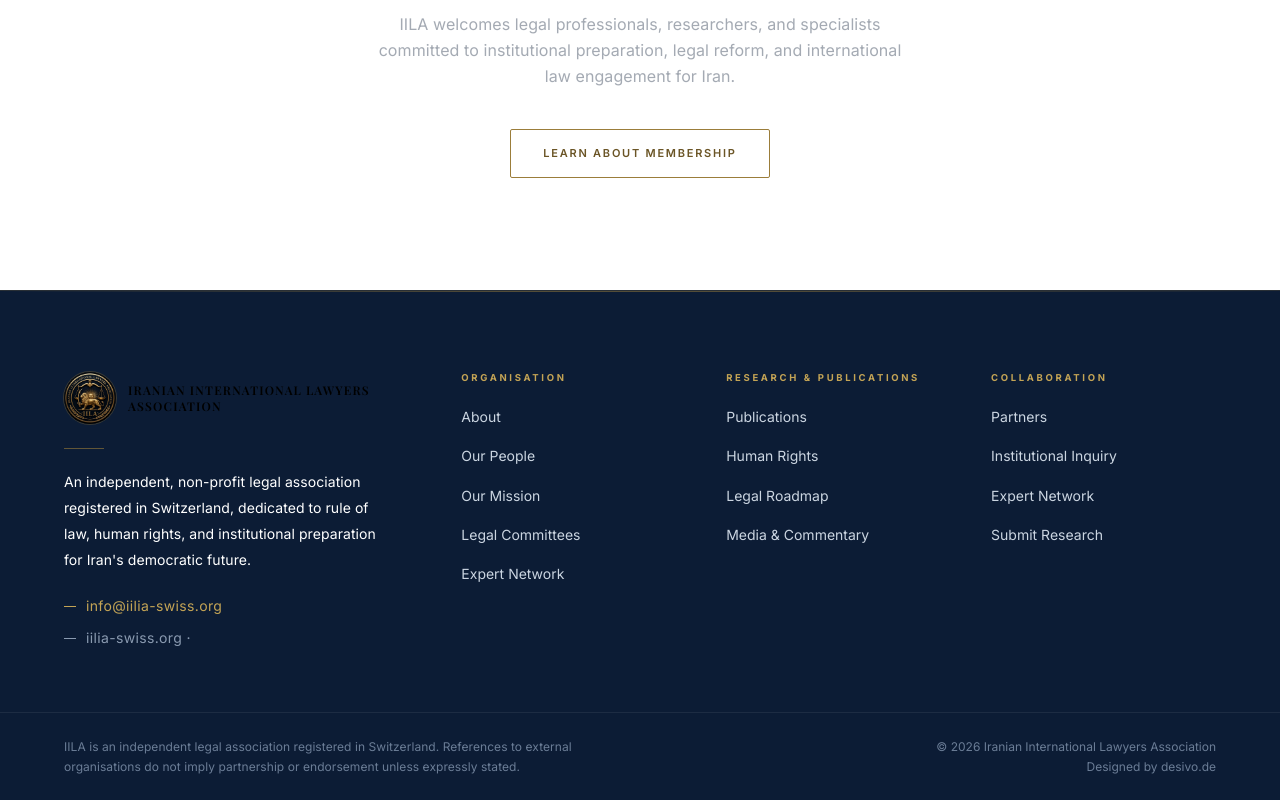
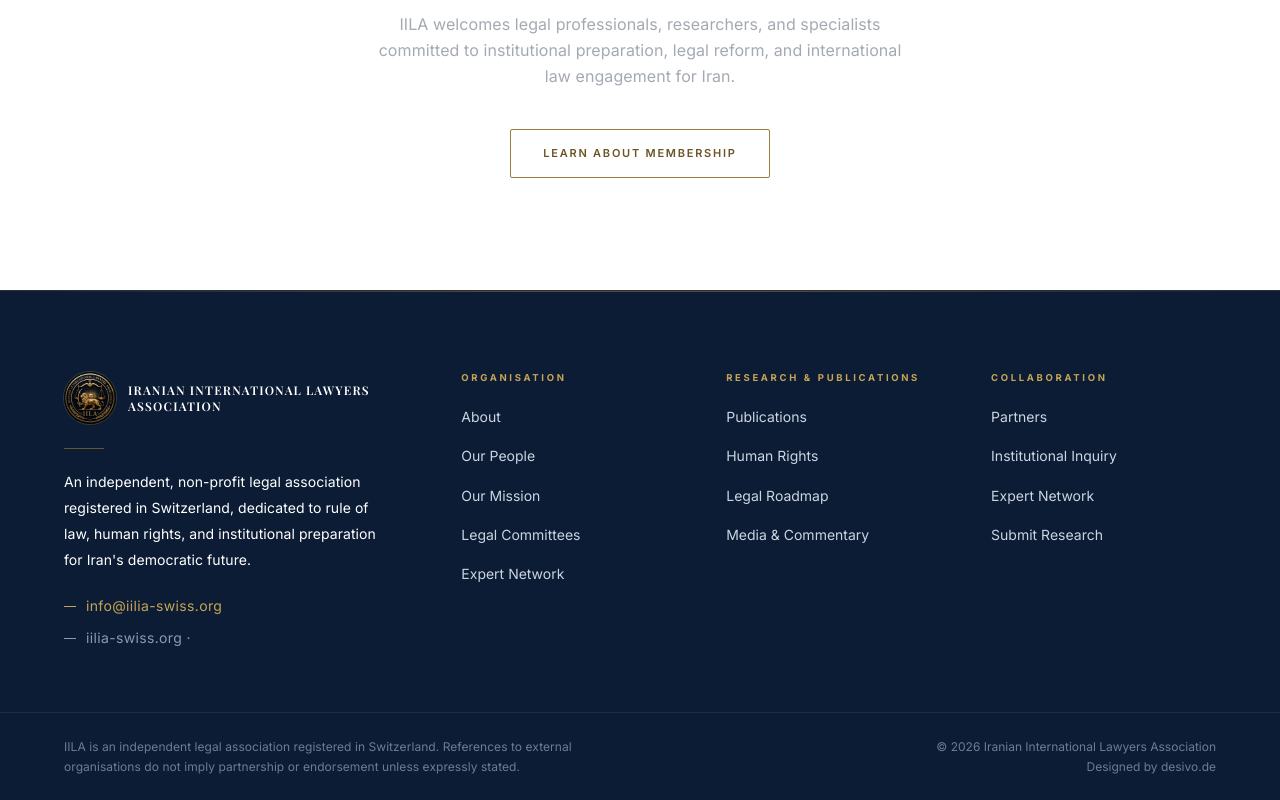
Before and after one commit to techmazewebdesign/iila-website, a React (Vite) app: page /our-people in a window 1280 px wide. Shown: the part 2460-3260 px from the top of the page. Built offline with nearby package versions, Linux system fonts and the light colour scheme; a web font is replaced by a local one.

Commit message:
feat: force footer logo text to white for both themes
- Add text-white className to IILALogo in footer
- Use !important on text-white in IILALogo when light=true
- Ensures logo text is white in footer for both dark and light themes

```diff
--- a/src/components/Footer.jsx
+++ b/src/components/Footer.jsx
@@ -49,7 +49,7 @@ export default function Footer() {
 
           {/* Brand column */}
           <div className="lg:col-span-4">
-            <IILALogo size={52} showText={true} light={true} />
+            <IILALogo size={52} showText={true} light={true} className="text-white" />
             <div className="w-10 h-px mt-6 mb-5" style={{ background: 'rgba(155,125,58,0.60)' }} />
             <p className="text-sm font-sans leading-[1.85] max-w-xs mb-6 text-white">
               {t.footer.description}
--- a/src/components/IILALogo.jsx
+++ b/src/components/IILALogo.jsx
@@ -14,7 +14,7 @@ export default function IILALogo({ size = 44, showText = true, light = false, cl
       />
       {showText && (
         <div className="flex flex-col leading-tight select-none">
-          <span className={`font-serif font-semibold ${light ? 'text-white' : 'text-t-text'} tracking-widest text-xs`}>
+          <span className={`font-serif font-semibold ${light ? 'text-white !important' : 'text-t-text'} tracking-widest text-xs`}>
             IRANIAN INTERNATIONAL LAWYERS ASSOCIATION
           </span>
         </div>
```
